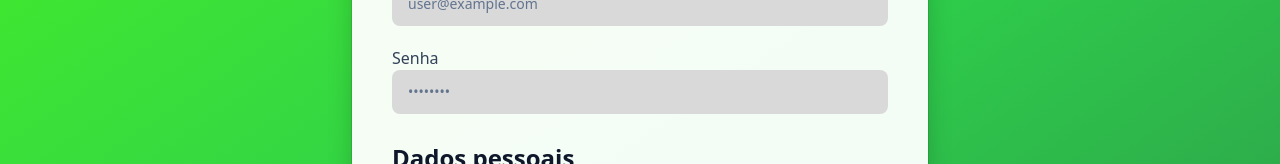
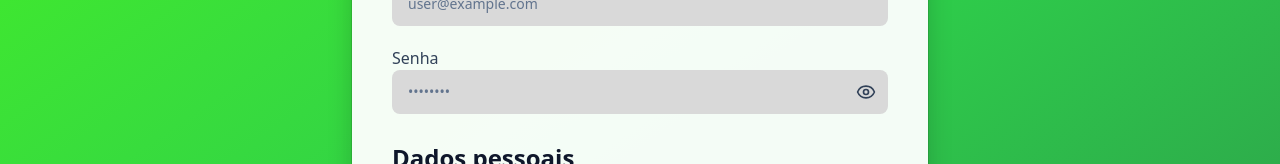
Before and after one commit to Ariel15012008/ZionGed-frontend, a React app: page /register in a window 1280 px wide. Shown: the part 238-402 px from the top of the page. Built offline with nearby package versions, Linux system fonts and the light colour scheme; no server answers; the HTML template or start-up script is replaced by a standard one.

Commit message:
feat: criando telas de login e cadastro

```diff
--- a/src/pages/login/page.tsx
+++ b/src/pages/login/page.tsx
@@ -2,19 +2,22 @@
 import { useState } from "react";
 import { Link, useNavigate } from "react-router-dom";
 import api from "@/utils/axiosInstance";
+import { Eye, EyeOff } from "lucide-react";
+import { useUser } from "@/contexts/UserContext";
 
 export default function LoginPage() {
   const [username, setUsername] = useState("");
   const [password, setPassword] = useState("");
 
+  const [showPassword, setShowPassword] = useState(false);
   const [loading, setLoading] = useState(false);
   const [erro, setErro] = useState<string | null>(null);
   const navigate = useNavigate();
 
-  // opcional: normalizar CPF para só dígitos quando for CPF
+  const { refreshUser } = useUser();
+
   const normalizeUser = (u: string) => {
     const trimmed = u.trim();
-    // se só dígitos e tamanho entre 11 e 14, assume CPF e tira máscara
     return /^\d[\d.\-\/]*$/.test(trimmed) ? trimmed.replace(/\D+/g, "") : trimmed;
   };
 
@@ -34,11 +37,13 @@ export default function LoginPage() {
 
     setLoading(true);
     try {
-      // cookies HttpOnly serão definidos pela API (withCredentials=true no axiosInstance)
       await api.post("/auth/login", payload);
 
-      // sucesso → vá para o app
-      navigate("/", { replace: true });
+      // atualiza o contexto /auth/me
+      await refreshUser();
+
+      // manda direto para a home privada
+      navigate("/home", { replace: true });
     } catch (err: any) {
       const detail =
         err?.response?.data?.detail ||
@@ -65,7 +70,6 @@ export default function LoginPage() {
               </div>
             )}
 
-            {/* Usuário */}
             <div className="space-y-2">
               <label htmlFor="username" className="font-medium text-slate-700">
                 Usuário (CPF ou e-mail)
@@ -81,35 +85,45 @@ export default function LoginPage() {
               />
             </div>
 
-            {/* Senha */}
             <div className="space-y-2">
               <label htmlFor="password" className="font-medium text-slate-700">
                 Senha
               </label>
+              <div className="relative">
                 <input
                   id="password"
-                type="password"
+                  type={showPassword ? "text" : "password"}
                   placeholder="••••••••"
                   value={password}
                   onChange={(e) => setPassword(e.target.value)}
-                className="w-full rounded-md bg-[#D9D9D9] px-4 py-3 text-sm text-slate-800 placeholder:text-slate-500 outline-none ring-1 ring-transparent focus:ring-[#a3a3a3]"
+                  className="w-full rounded-md bg-[#D9D9D9] px-4 py-3 pr-10 text-sm text-slate-800 placeholder:text-slate-500 outline-none ring-1 ring-transparent focus:ring-[#a3a3a3]"
                   autoComplete="current-password"
                 />
+                <button
+                  type="button"
+                  className="absolute right-3 top-1/2 -translate-y-1/2 text-slate-700 hover:text-slate-900 focus:outline-none hover:cursor-pointer"
+                  onClick={() => setShowPassword((prev) => !prev)}
+                >
+                  {showPassword ? <EyeOff size={20} /> : <Eye size={20} />}
+                </button>
+              </div>
             </div>
 
-            {/* Botão Entrar */}
             <div className="pt-2">
               <button
                 type="submit"
                 disabled={loading}
-                className="w-full rounded-md bg-linear-to-r from-[#4b933d] via-[#48cf3e] to-[#318844] hover:from-[#77b66c] hover:to-[#2a7a3e] hover:cursor-pointer text-black font-medium py-3 transition-colors disabled:opacity-70"
+                className="w-full rounded-md bg-linear-to-r from-[#4b933d] via-[#48cf3e] to-[#318844] hover:from-[#77b66c] hover:to-[#2a7a3e] text-black font-medium py-3 transition-colors disabled:opacity-70 hover:cursor-pointer"
               >
                 {loading ? "Entrando..." : "Entrar"}
               </button>
             </div>
+
             <p className="text-center text-sm text-slate-600">
               Não tem conta?{" "}
-              <Link to="/register" className="text-green-700 underline">Registrar</Link>
+              <Link to="/register" className="text-green-700 underline">
+                Registrar
+              </Link>
             </p>
           </form>
         </div>
--- a/src/pages/register/page.tsx
+++ b/src/pages/register/page.tsx
@@ -4,7 +4,7 @@ import { Link, useNavigate } from "react-router-dom";
 import api from "@/utils/axiosInstance";
 
 // shadcn + date-fns
-import { CalendarIcon } from "lucide-react";
+import { CalendarIcon, Eye, EyeOff } from "lucide-react";
 import { format } from "date-fns";
 import { ptBR } from "date-fns/locale";
 import { Popover, PopoverTrigger, PopoverContent } from "@/components/ui/popover";
@@ -58,6 +58,7 @@ export default function RegisterPage() {
   // usuario
   const [email, setEmail] = useState("");
   const [senha, setSenha] = useState("");
+  const [showPassword, setShowPassword] = useState(false);
 
   // pessoa
   const [nome, setNome] = useState("");
@@ -157,7 +158,9 @@ export default function RegisterPage() {
               <h2 className="text-2xl font-semibold text-slate-900">Dados de acesso</h2>
 
               <div className="space-y-2">
-                <label htmlFor="email" className="font-medium text-slate-700">Email</label>
+                <label htmlFor="email" className="font-medium text-slate-700">
+                  Email
+                </label>
                 <input
                   id="email"
                   type="email"
@@ -171,17 +174,28 @@ export default function RegisterPage() {
               </div>
 
               <div className="space-y-2">
-                <label htmlFor="senha" className="font-medium text-slate-700">Senha</label>
+                <label htmlFor="senha" className="font-medium text-slate-700">
+                  Senha
+                </label>
+                <div className="relative">
                   <input
                     id="senha"
-                  type="password"
+                    type={showPassword ? "text" : "password"}
                     placeholder="••••••••"
                     value={senha}
                     onChange={(e) => setSenha(e.target.value)}
-                  className="w-full rounded-md bg-[#D9D9D9] px-4 py-3 text-sm text-slate-800 placeholder:text-slate-500 outline-none ring-1 ring-transparent focus:ring-[#a3a3a3]"
+                    className="w-full rounded-md bg-[#D9D9D9] px-4 py-3 pr-10 text-sm text-slate-800 placeholder:text-slate-500 outline-none ring-1 ring-transparent focus:ring-[#a3a3a3]"
                     autoComplete="new-password"
                     required
                   />
+                  <button
+                    type="button"
+                    className="absolute right-3 top-1/2 -translate-y-1/2 text-slate-700 hover:text-slate-900 focus:outline-none hover:cursor-pointer"
+                    onClick={() => setShowPassword((prev) => !prev)}
+                  >
+                    {showPassword ? <EyeOff size={20} /> : <Eye size={20} />}
+                  </button>
+                </div>
               </div>
             </div>
 
@@ -190,7 +204,9 @@ export default function RegisterPage() {
               <h2 className="text-2xl font-semibold text-slate-900">Dados pessoais</h2>
 
               <div className="space-y-2">
-                <label htmlFor="nome" className="font-medium text-slate-700">Nome</label>
+                <label htmlFor="nome" className="font-medium text-slate-700">
+                  Nome
+                </label>
                 <input
                   id="nome"
                   type="text"
@@ -208,7 +224,9 @@ export default function RegisterPage() {
 
               <div className="grid grid-cols-1 sm:grid-cols-2 gap-5">
                 <div className="space-y-2">
-                  <label htmlFor="cpf" className="font-medium text-slate-700">CPF</label>
+                  <label htmlFor="cpf" className="font-medium text-slate-700">
+                    CPF
+                  </label>
                   <input
                     id="cpf"
                     type="text"
@@ -266,7 +284,7 @@ export default function RegisterPage() {
                         selected={selectedDate ?? undefined}
                         onSelect={(d) => {
                           setDataNascimento(toISO(d ?? null)); // mantém YYYY-MM-DD
-                          setOpenCalendar(false);               // fecha ao selecionar
+                          setOpenCalendar(false); // fecha ao selecionar
                         }}
                         disabled={(date) => date > new Date()}
                         initialFocus
@@ -278,7 +296,9 @@ export default function RegisterPage() {
               </div>
 
               <div className="space-y-2">
-                <label htmlFor="telefone" className="font-medium text-slate-700">Telefone</label>
+                <label htmlFor="telefone" className="font-medium text-slate-700">
+                  Telefone
+                </label>
                 <input
                   id="telefone"
                   type="tel"
@@ -307,7 +327,9 @@ export default function RegisterPage() {
 
             <p className="text-center text-sm text-slate-600">
               Já tem conta?{" "}
-              <Link to="/login" className="text-green-700 underline">Entrar</Link>
+              <Link to="/login" className="text-green-700 underline">
+                Entrar
+              </Link>
             </p>
           </form>
         </div>
```
Lines whose indentation alone changed are shown as unchanged.
